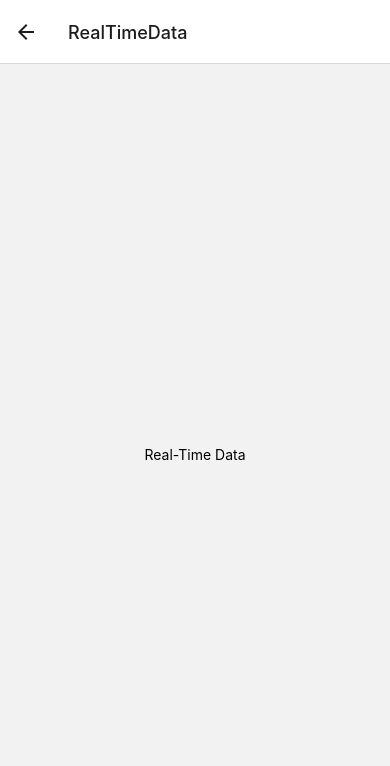
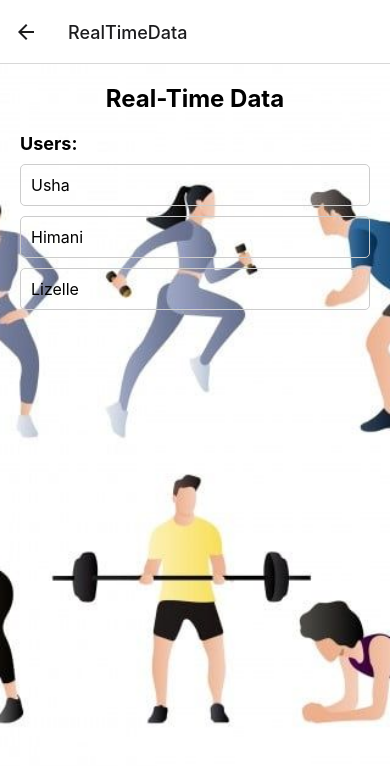
Before and after one commit to lizellecastro/COSCSWE, a React Native app: screen /RealTimeData in a window 390 px wide. Shown: the top 766 px of the page. Built offline with nearby package versions, Linux system fonts and the light colour scheme; no server answers.

Commit message:
Update RealTimeDataScreen.js
I added a "Mock" data.

```diff
--- a/screens/RealTimeDataScreen.js
+++ b/screens/RealTimeDataScreen.js
@@ -1,20 +1,115 @@
-import React from 'react';
-import { View, Text, StyleSheet } from 'react-native';
+import React, { useState } from 'react';
+import { View, Text, StyleSheet, ImageBackground, TouchableOpacity, Modal, Button } from 'react-native';
 
 const RealTimeDataScreen = () => {
+    const [modalVisible, setModalVisible] = useState(false);
+    const [selectedUser, setSelectedUser] = useState(null);
+
+    // Mock data for users
+    const users = [
+        { name: 'Usha', activityTime: '2 hours', accountCreation: '2023-05-15', feedback: 'Great app! Really helped me stay on track with my fitness goals.' },
+        { name: 'Himani', activityTime: '1.5 hours', accountCreation: '2023-06-10', feedback: 'Enjoying the app. Some features could be improved though.' },
+        { name: 'Lizelle', activityTime: '3 hours', accountCreation: '2023-07-20', feedback: 'App is user-friendly. Would love to see more workout options.' },
+    ];
+
+    // Function to handle user selection
+    const handleUserSelection = (user) => {
+        setSelectedUser(user);
+        setModalVisible(true);
+    };
+
     return (
-        <View style={styles.container}>
-            <Text>Real-Time Data</Text>
-        </View>
+        <ImageBackground source={require('../assets/test.jpg')} style={styles.backgroundImage} resizeMode="cover">
+            <View style={styles.container}>
+                <Text style={styles.heading}>Real-Time Data</Text>
+                <View style={styles.userListContainer}>
+                    <Text style={styles.sectionHeading}>Users:</Text>
+                    {users.map((user, index) => (
+                        <TouchableOpacity key={index} onPress={() => handleUserSelection(user)}>
+                            <View style={styles.userItem}>
+                                <Text style={styles.userName}>{user.name}</Text>
+                            </View>
+                        </TouchableOpacity>
+                    ))}
+                </View>
+                <Modal
+                    animationType="slide"
+                    transparent={true}
+                    visible={modalVisible}
+                    onRequestClose={() => setModalVisible(false)}
+                >
+                    <View style={styles.modalContainer}>
+                        <View style={styles.modalContent}>
+                            <Text style={styles.modalTitle}>{selectedUser?.name}</Text>
+                            <Text>Activity Time: {selectedUser?.activityTime}</Text>
+                            <Text>Account Creation: {selectedUser?.accountCreation}</Text>
+                            <Text>Feedback: {selectedUser?.feedback}</Text>
+                            <Button title="Close" onPress={() => setModalVisible(false)} />
+                        </View>
+                    </View>
+                </Modal>
+            </View>
+        </ImageBackground>
     );
 };
 
 const styles = StyleSheet.create({
+    backgroundImage: {
+        flex: 1,
+        width: '100%',
+        height: '100%',
+        resizeMode: 'cover',
+        justifyContent: 'center',
+    },
     container: {
         flex: 1,
         justifyContent: 'center',
         alignItems: 'center',
-    }
+        padding: 20,
+    },
+    heading: {
+        fontSize: 24,
+        fontWeight: 'bold',
+        marginBottom: 20,
+    },
+    userListContainer: {
+        flex: 1,
+        width: '100%',
+        marginBottom: 20,
+    },
+    sectionHeading: {
+        fontSize: 18,
+        fontWeight: 'bold',
+        marginBottom: 10,
+    },
+    userItem: {
+        padding: 10,
+        borderWidth: 1,
+        borderColor: '#ccc',
+        borderRadius: 5,
+        marginBottom: 10,
+    },
+    userName: {
+        fontSize: 16,
+    },
+    modalContainer: {
+        flex: 1,
+        justifyContent: 'center',
+        alignItems: 'center',
+        backgroundColor: 'rgba(0, 0, 0, 0.5)',
+    },
+    modalContent: {
+        backgroundColor: 'white',
+        padding: 20,
+        borderRadius: 10,
+        width: '80%',
+        alignItems: 'center',
+    },
+    modalTitle: {
+        fontSize: 24,
+        fontWeight: 'bold',
+        marginBottom: 20,
+    },
 });
 
 export default RealTimeDataScreen;
```
